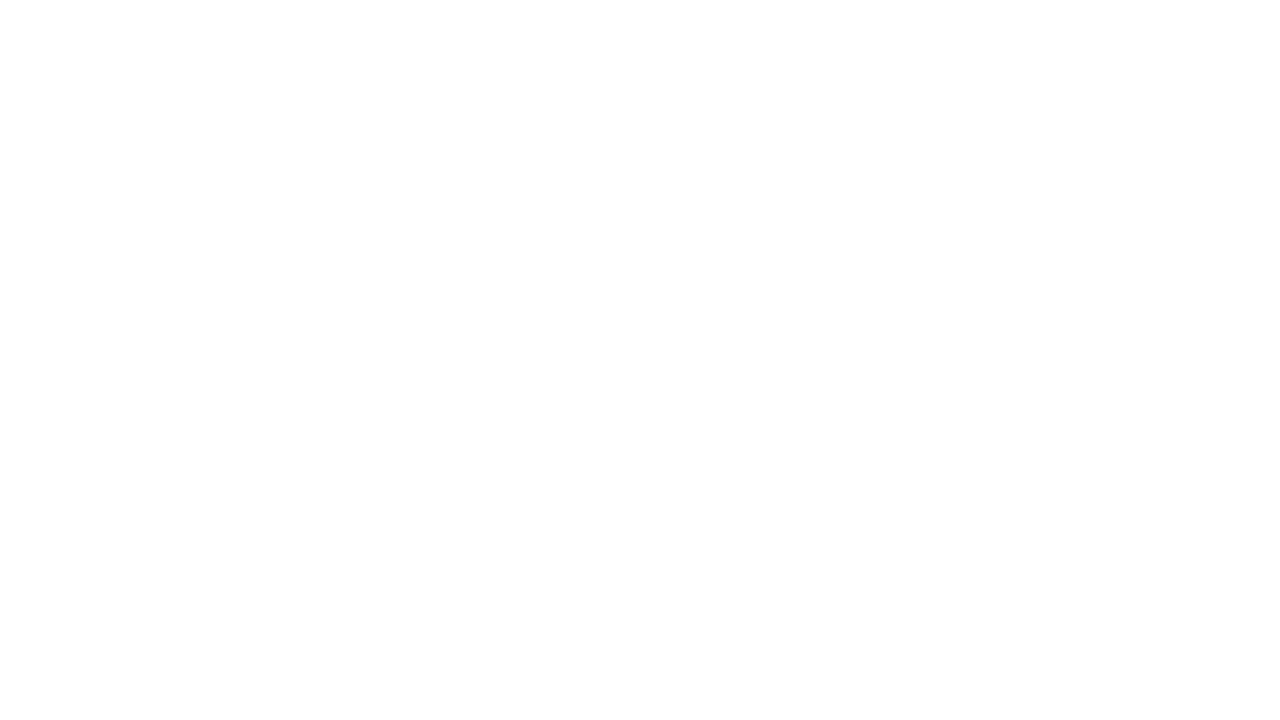
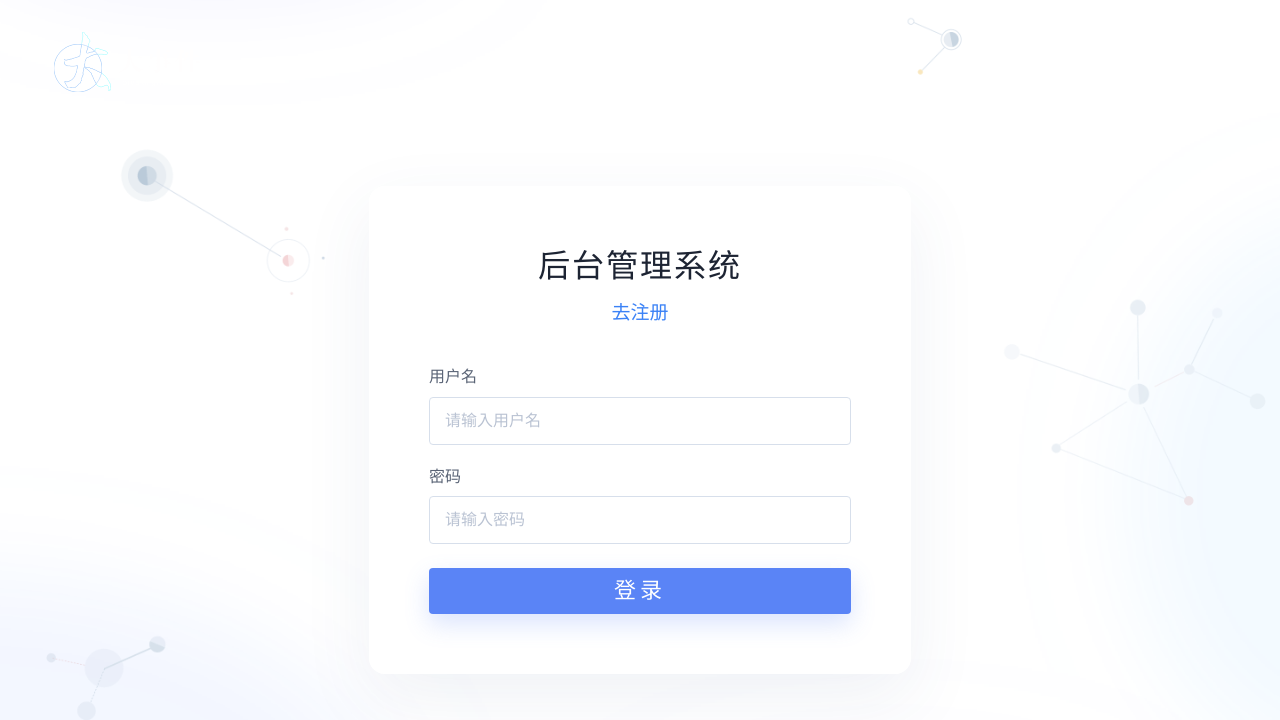
Before and after one commit to u7663394/big-event-vue2, a Vue app: page /#/login in a window 1280 px wide. Shown: the top 720 px of the page. Built offline with nearby package versions, Linux system fonts and the light colour scheme.

Commit message:
Complete layout for registration and login pages

```diff
--- a/src/App.vue
+++ b/src/App.vue
@@ -1,9 +1,26 @@
 <template>
-  <div id="app"></div>
+  <div id="app">
+    <router-view />
+  </div>
 </template>
 
 <script>
 export default {}
 </script>
 
-<style></style>
+<style>
+html,
+body,
+#app {
+  min-height: 100%;
+  margin: 0;
+}
+
+body {
+  font-family: "Microsoft YaHei", sans-serif;
+}
+
+* {
+  box-sizing: border-box;
+}
+</style>
--- a/src/main.js
+++ b/src/main.js
@@ -2,8 +2,11 @@ import Vue from 'vue'
 import App from './App.vue'
 import router from './router'
 import store from './store'
+import ElementUI from 'element-ui'
+import 'element-ui/lib/theme-chalk/index.css'
 
 Vue.config.productionTip = false
+Vue.use(ElementUI)
 
 new Vue({
   router,
--- a/src/router/index.js
+++ b/src/router/index.js
@@ -1,9 +1,23 @@
 import Vue from 'vue'
 import VueRouter from 'vue-router'
+import LoginPage from '@/views/login/index.vue'
+import RegisterPage from '@/views/register/index.vue'
 
 Vue.use(VueRouter)
 
 const routes = [
+  {
+    path: '/',
+    redirect: '/login'
+  },
+  {
+    path: '/login',
+    component: LoginPage
+  },
+  {
+    path: '/register',
+    component: RegisterPage
+  }
 ]
 
 const router = new VueRouter({
--- /dev/null
+++ b/src/views/login/index.vue
@@ -0,0 +1,201 @@
+<template>
+  <!-- 登录页整体容器 -->
+  <section class="auth-page">
+    <!-- 左上角品牌 logo -->
+    <div class="brand">
+      <img src="@/assets/images/logo.png" class="brand-logo">
+    </div>
+    <!-- 登录卡片区域 -->
+    <main class="login-card">
+      <div class="login-card_inner">
+        <div class="login-card_header">
+          <h1 class="login-card_title">后台管理系统</h1>
+          <button class="switch-btn" type="button" @click="goRegister">
+            去注册
+          </button>
+        </div>
+        <!-- 登录表单 -->
+        <el-form
+          :model="formModel"
+          label-position="top"
+          class="login-form"
+          @submit.native.prevent
+        >
+          <el-form-item label="用户名" class="login-form_item">
+            <el-input
+              v-model="formModel.username"
+              placeholder="请输入用户名"
+              autocomplete="off"
+            />
+          </el-form-item>
+          <el-form-item label="密码" class="login-form_item">
+            <el-input
+              v-model="formModel.password"
+              placeholder="请输入密码"
+              show-password
+              autocomplete="off"
+            />
+          </el-form-item>
+          <el-form-item class="login-form_action">
+            <el-button class="submit-btn" type="primary">
+              登录
+            </el-button>
+          </el-form-item>
+        </el-form>
+      </div>
+    </main>
+  </section>
+</template>
+
+<script>
+export default {
+  name: 'LoginPage',
+  data () {
+    return {
+      formModel: {
+        username: '',
+        password: ''
+      }
+    }
+  },
+  methods: {
+    goRegister () {
+      this.$router.push('/register')
+    }
+  }
+}
+</script>
+
+<style lang="less" scoped>
+.auth-page {
+  position: relative;
+  min-height: 100vh;
+  overflow: hidden;
+  background: url('@/assets/images/登录注册bg@2x.png') center center / cover no-repeat;
+}
+
+.brand {
+  position: absolute;
+  top: 32px;
+  left: 54px;
+  z-index: 3;
+}
+
+.brand-logo {
+  display: block;
+  width: 146px;
+  height: auto;
+}
+
+.login-card {
+  position: relative;
+  z-index: 2;
+  display: flex;
+  align-items: center;
+  justify-content: center;
+  min-height: 100vh;
+  padding: 108px 24px 48px;
+}
+
+.login-card_inner {
+  width: 100%;
+  max-width: 542px;
+  padding: 54px 60px 60px;
+  border-radius: 16px;
+  background: rgba(255, 255, 255, 0.92);
+  box-shadow: 0 24px 70px rgba(60, 88, 138, 0.08);
+  backdrop-filter: blur(14px);
+}
+
+.login-card_header {
+  text-align: center;
+}
+
+.login-card_title {
+  margin: 0;
+  color: #1d2433;
+  font-size: 32px;
+  font-weight: 500;
+  letter-spacing: 2px;
+}
+
+.switch-btn {
+  margin-top: 16px;
+  border: 0;
+  background: transparent;
+  color: #3b82f6;
+  font-size: 19px;
+  line-height: 1;
+  cursor: pointer;
+  transition: color 0.22s ease, transform 0.22s ease;
+
+  &:hover {
+    color: #7aa5ff;
+    transform: translateY(-1px);
+  }
+}
+
+.login-form {
+  margin-top: 44px;
+}
+
+.login-form_item {
+  margin-bottom: 22px;
+}
+
+.login-form_action {
+  margin-bottom: 0;
+  padding-top: 2px;
+}
+
+.submit-btn {
+  width: 100%;
+  height: 46px;
+  border: 0;
+  border-radius: 4px;
+  background: #5a84f6;
+  box-shadow: 0 10px 24px rgba(90, 132, 246, 0.22);
+  font-size: 22px;
+  letter-spacing: 4px;
+  transition: background-color 0.22s ease, box-shadow 0.22s ease, transform 0.22s ease;
+
+  &:hover,
+  &:focus {
+    background: #7c9efe;
+    box-shadow: 0 14px 28px rgba(90, 132, 246, 0.28);
+    transform: translateY(-1px);
+  }
+}
+
+::v-deep .el-form-item__label {
+  padding-bottom: 8px;
+  color: #5a6476;
+  font-size: 16px;
+  line-height: 1.2;
+}
+
+::v-deep .el-input__inner {
+  height: 48px;
+  border: 1px solid #d7dfeb;
+  border-radius: 4px;
+  background: rgba(255, 255, 255, 0.86);
+  color: #1d2433;
+  font-size: 16px;
+  transition: border-color 0.22s ease, box-shadow 0.22s ease;
+}
+
+::v-deep .el-input__inner::placeholder {
+  color: #bac3d3;
+}
+
+::v-deep .el-input__inner:hover,
+::v-deep .el-input__inner:focus {
+  border-color: #9bb7ff;
+  box-shadow: 0 0 0 4px rgba(90, 132, 246, 0.08);
+}
+
+::v-deep .el-input__suffix {
+  display: flex;
+  align-items: center;
+}
+</style>
--- /dev/null
+++ b/src/views/register/index.vue
@@ -0,0 +1,211 @@
+<template>
+  <!-- 注册页整体容器 -->
+  <section class="auth-page">
+    <!-- 左上角品牌 logo -->
+    <div class="brand">
+      <img src="@/assets/images/logo.png" class="brand-logo">
+    </div>
+    <!-- 注册卡片区域 -->
+    <main class="register-card">
+      <div class="register-card_inner">
+        <div class="register-card_header">
+          <h1 class="register-card_title">后台管理系统</h1>
+          <button class="switch-btn" type="button" @click="goLogin">
+            去登录
+          </button>
+        </div>
+        <!-- 注册表单 -->
+        <el-form
+          :model="formModel"
+          label-position="top"
+          class="register-form"
+          @submit.native.prevent
+        >
+          <el-form-item label="用户名" class="register-form_item">
+            <el-input
+              v-model="formModel.username"
+              placeholder="请输入用户名"
+              autocomplete="off"
+            />
+          </el-form-item>
+
+          <el-form-item label="密码" class="register-form_item">
+            <el-input
+              v-model="formModel.password"
+              placeholder="请输入密码"
+              show-password
+              autocomplete="off"
+            />
+          </el-form-item>
+          <el-form-item label="密码" class="register-form_item">
+            <el-input
+              v-model="formModel.repassword"
+              placeholder="请再次输入密码"
+              show-password
+              autocomplete="off"
+            />
+          </el-form-item>
+          <el-form-item class="register-form_action">
+            <el-button class="submit-btn" type="primary">
+              注册
+            </el-button>
+          </el-form-item>
+        </el-form>
+      </div>
+    </main>
+  </section>
+</template>
+
+<script>
+export default {
+  name: 'RegisterPage',
+  data () {
+    return {
+      formModel: {
+        username: '',
+        password: '',
+        repassword: ''
+      }
+    }
+  },
+  methods: {
+    goLogin () {
+      this.$router.push('/login')
+    }
+  }
+}
+</script>
+
+<style lang="less" scoped>
+.auth-page {
+  position: relative;
+  min-height: 100vh;
+  overflow: hidden;
+  background: url('@/assets/images/登录注册bg@2x.png') center center / cover no-repeat;
+}
+
+.brand {
+  position: absolute;
+  top: 32px;
+  left: 54px;
+  z-index: 3;
+}
+
+.brand-logo {
+  display: block;
+  width: 146px;
+  height: auto;
+}
+
+.register-card {
+  position: relative;
+  z-index: 2;
+  display: flex;
+  align-items: center;
+  justify-content: center;
+  min-height: 100vh;
+  padding: 108px 24px 48px;
+}
+
+.register-card_inner {
+  width: 100%;
+  max-width: 542px;
+  padding: 54px 60px 60px;
+  border-radius: 16px;
+  background: rgba(255, 255, 255, 0.92);
+  box-shadow: 0 24px 70px rgba(60, 88, 138, 0.08);
+  backdrop-filter: blur(14px);
+}
+
+.register-card_header {
+  text-align: center;
+}
+
+.register-card_title {
+  margin: 0;
+  color: #1d2433;
+  font-size: 32px;
+  font-weight: 500;
+  letter-spacing: 2px;
+}
+
+.switch-btn {
+  margin-top: 16px;
+  border: 0;
+  background: transparent;
+  color: #3b82f6;
+  font-size: 19px;
+  line-height: 1;
+  cursor: pointer;
+  transition: color 0.22s ease, transform 0.22s ease;
+
+  &:hover {
+    color: #7aa5ff;
+    transform: translateY(-1px);
+  }
+}
+
+.register-form {
+  margin-top: 44px;
+}
+
+.register-form_item {
+  margin-bottom: 22px;
+}
+
+.register-form_action {
+  margin-bottom: 0;
+  padding-top: 2px;
+}
+
+.submit-btn {
+  width: 100%;
+  height: 46px;
+  border: 0;
+  border-radius: 4px;
+  background: #5a84f6;
+  box-shadow: 0 10px 24px rgba(90, 132, 246, 0.22);
+  font-size: 22px;
+  letter-spacing: 4px;
+  transition: background-color 0.22s ease, box-shadow 0.22s ease, transform 0.22s ease;
+
+  &:hover,
+  &:focus {
+    background: #7c9efe;
+    box-shadow: 0 14px 28px rgba(90, 132, 246, 0.28);
+    transform: translateY(-1px);
+  }
+}
+
+::v-deep .el-form-item__label {
+  padding-bottom: 8px;
+  color: #5a6476;
+  font-size: 16px;
+  line-height: 1.2;
+}
+
+::v-deep .el-input__inner {
+  height: 48px;
+  border: 1px solid #d7dfeb;
+  border-radius: 4px;
+  background: rgba(255, 255, 255, 0.86);
+  color: #1d2433;
+  font-size: 16px;
+  transition: border-color 0.22s ease, box-shadow 0.22s ease;
+}
+
+::v-deep .el-input__inner::placeholder {
+  color: #bac3d3;
+}
+
+::v-deep .el-input__inner:hover,
+::v-deep .el-input__inner:focus {
+  border-color: #9bb7ff;
+  box-shadow: 0 0 0 4px rgba(90, 132, 246, 0.08);
+}
+
+::v-deep .el-input__suffix {
+  display: flex;
+  align-items: center;
+}
+</style>
```
Also changed, not shown: src/assets/images/登录注册bg@2x.png (added).
